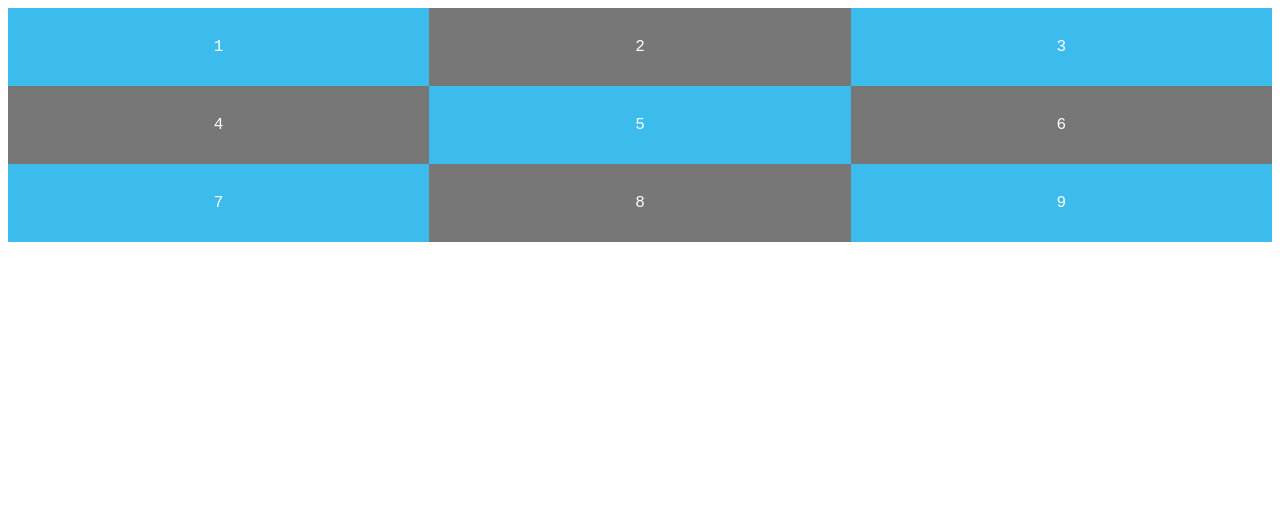
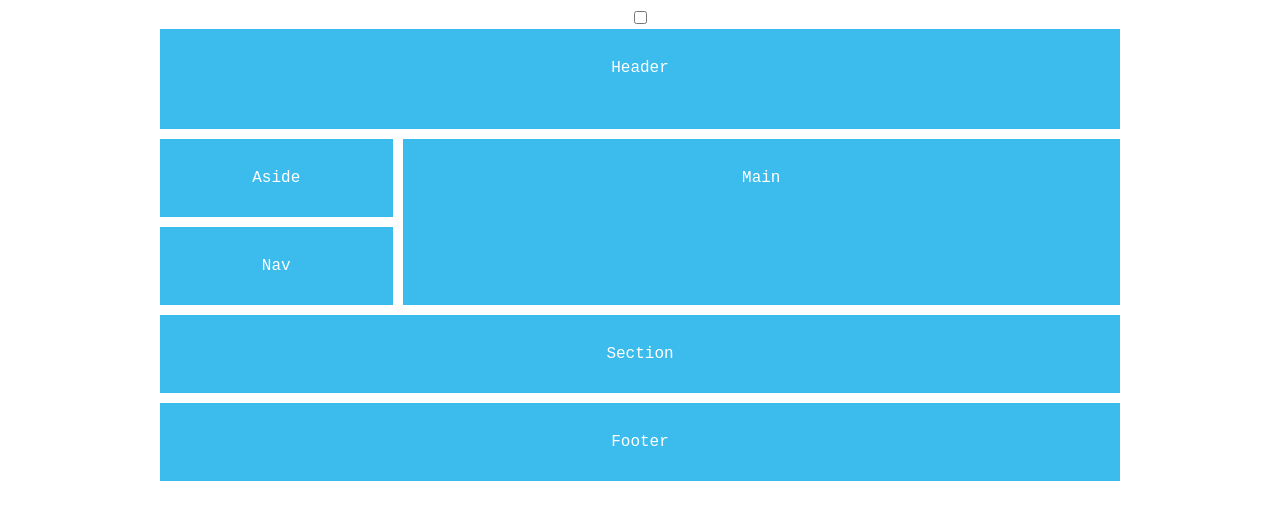
Before and after one commit to Techwithprashant/Css-Grid-Playlist, a plain HTML site: page index.html in a window 1280 px wide. Drawn offline with Linux system fonts and the light colour scheme.

Commit message:
Add files via upload

```diff
--- a/index.html
+++ b/index.html
@@ -3,38 +3,91 @@
 <head>
     <meta charset="UTF-8">
     <meta name="viewport" content="width=device-width, initial-scale=1.0">
-    <title>Layout-one</title>
+    <title>Using css grid</title>
     <style>
         body{
-            box-sizing: border-box;
             color: #fff;
             font-family: 'Courier New', Courier, monospace;
             text-align: center;
         }
         #content{
             display: grid;
-            /* grid-template-columns: 30% 20% 50%; */
-            /* grid-template-columns:1fr 1fr 1fr; */
-               grid-template-columns: repeat(3,1fr);
+            grid-template-columns: repeat(12,1fr);
+            grid-template-rows: minmax(100px,auto);
+            gap: 10px;
+            max-width: 960px;
+            margin: 0 auto;
+            position: relative;
         }
-         #content div{background-color: #3bbced; padding: 30px;}
-         #content div:nth-child(even){
-            background-color: #777;
+        #content > *{
+            background-color: #3bbced;
             padding: 30px;
-         }
+        }
+        header{
+            grid-column: 1/13;
+        }
+        main{
+            grid-column: 4/13;
+            grid-row: 2/4;
+        }
+        aside{
+            grid-column: 1/4;
+        }
+        nav{grid-column: 1/4;}
+        section{
+            grid-column: 1/13;
+            grid-row: 4/6;
+        }
+        footer{
+            grid-column: 1/13;
+        }
+        #grid{
+            position: absolute;
+            top: 0;
+            left: 0;
+            display: grid;
+            grid-template-columns: repeat(12.1fr);
+            grid-auto-rows: minmax(100% auto);
+            width: 100%;
+            height: 100%;
+            background: transparent;
+            padding: 0;
+            display: none;
+        }
+        input:checked + #content #grid{
+            display: grid;
+        }
+        #grid p{
+            border: 1px solid;
+            background: #000;
+            margin: 0;
+            opacity: 0.2;
+        }
     </style>
 </head>
 <body>
-    <div id="content">
-        <div>1</div>
-        <div>2</div>
-        <div>3</div>
-        <div>4</div>
-        <div>5</div>
-        <div>6</div>
-        <div>7</div>
-        <div>8</div>
-        <div>9</div>
-    </div>
+    <input type="checkbox">
+     <div id="content">
+        <div id="grid">
+            <p></p>
+            <p></p>
+            <p></p>
+            <p></p>
+            <p></p>
+            <p></p>
+            <p></p>
+            <p></p>
+            <p></p>
+            <p></p>
+            <p></p>
+            <p></p>
+        </div>
+        <header>Header</header>
+        <main>Main</main>
+        <section>Section</section>
+        <aside>Aside</aside>
+        <nav>Nav</nav>
+        <footer>Footer</footer>
+     </div>
 </body>
 </html>
```
